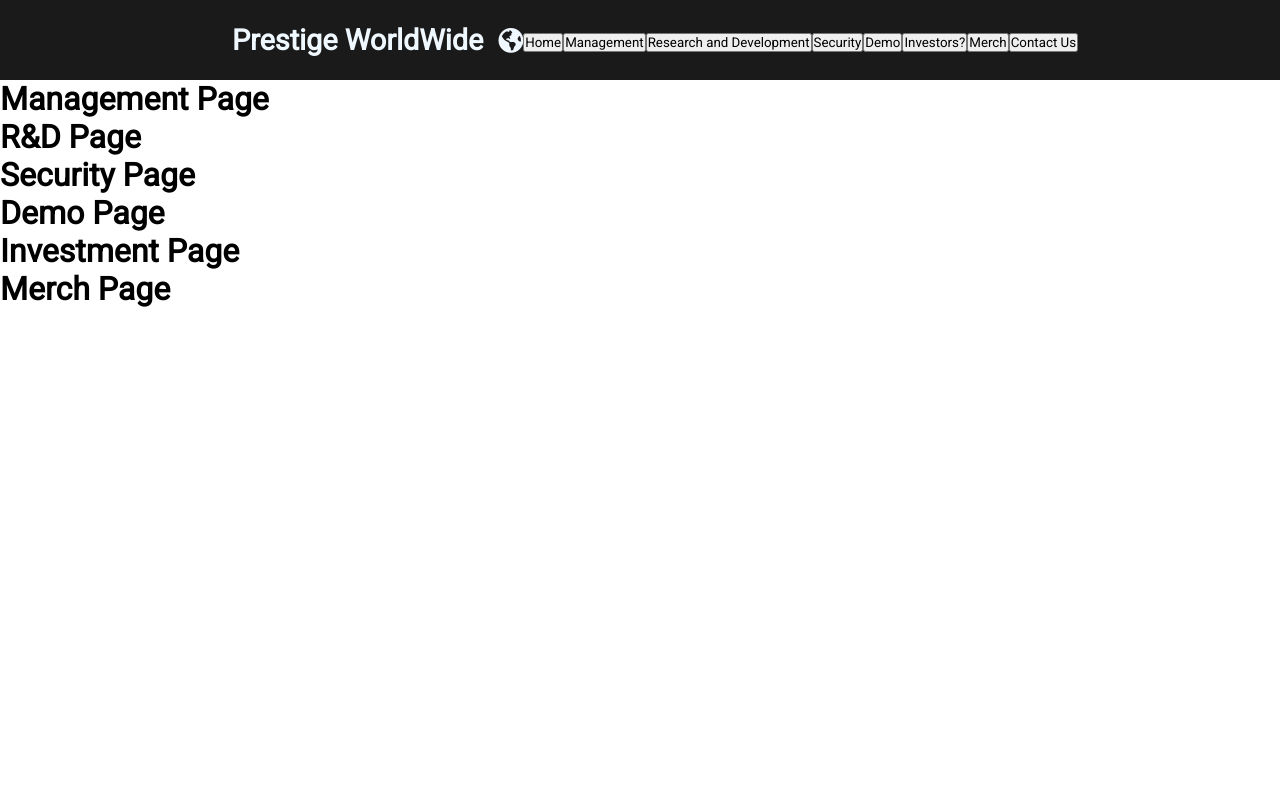
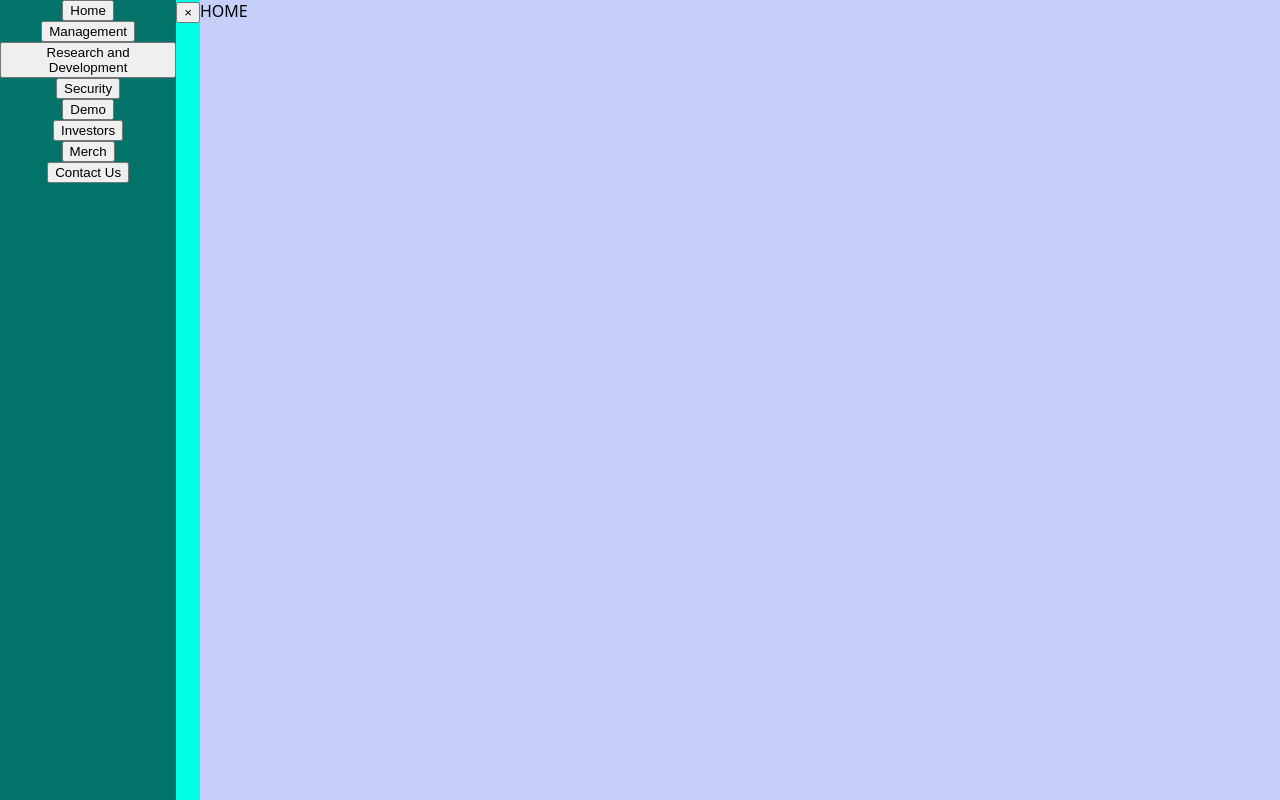
Before and after one commit to Mjkli/pwwsite, a React (Vite) app: page / in a window 1280 px wide. Built offline with nearby package versions, Linux system fonts and the light colour scheme.

Commit message:
Nav bar is sliding now

```diff
--- a/src/App.css
+++ b/src/App.css
@@ -1,6 +1,29 @@
-*{
+* {
     box-sizing: border-box;
+}
+
+:root,
+html,
+body,
+#root {
+    min-height: 100%;
+}
+
+body {
     margin: 0;
-    padding: 0;
-    font-family: 'Roboto', sans-serif;
+    background-color: #c6cefa;
+    font-family: system-ui, sans-serif;
 }
+
+.app {
+    display: flex;
+    min-height: 100vh;
+    z-index: 1;
+}
+
+.navcontainer {
+    width: 200px;
+    background-color: #01ffe6;
+    display: flex;
+    flex-direction: row;
+}
--- a/src/App.tsx
+++ b/src/App.tsx
@@ -1,26 +1,22 @@
-import React from 'react';
 import './App.css';
 import Navbar from './components/NavBar/NavBar';
-import Home from './pages/Home'
-import Management from './pages/management';
-import RnD from './pages/RnD';
-import Security from './pages/security';
-import Demo from './pages/Demo';
-import Merch from './pages/Merch';
-import Investment from './pages/Investment';
+import Core from './components/Core/core';
+import { useState, useEffect } from 'react';
+
 
 function App() {
+
+  const [mainPage, setMainPage] = useState("Home");
+
+
+
   return (
-    <>
-      <Navbar />
-      <Home />
-      <Management />
-      <RnD />
-      <Security />
-      <Demo />
-      <Investment />
-      <Merch />
-    </>
+    <div className="app">
+      <div className="navcontainer">
+        <Navbar setMainPage={setMainPage} />
+      </div>
+      <Core mainPage={mainPage} />
+    </div>
   );
 }
 
--- /dev/null
+++ b/src/components/Core/core.tsx
@@ -0,0 +1,30 @@
+import Home from "../../pages/Home";
+import Management from "../../pages/management";
+import RnD from "../../pages/RnD";
+import Security from "../../pages/security";
+import Demo from "../../pages/Demo";
+import Investors from "../../pages/Investment";
+import Merch from "../../pages/Merch";
+import ContactUs from "../../pages/contact";
+
+const pageMap: { [key: string]: JSX.Element } = {
+    "Home": <Home />,
+    "Management": <Management />,
+    "Research and Development": <RnD />,
+    "Security": <Security />,
+    "Demo": <Demo />,
+    "Investors": <Investors />,
+    "Merch": <Merch />,
+    "Contact Us": <ContactUs />
+};
+
+
+function Core({ mainPage }: { mainPage: string }) {
+    return (
+        <>
+            {pageMap[mainPage]}
+        </>
+    );
+}
+
+export default Core;
--- a/src/components/NavBar/NavBar.css
+++ b/src/components/NavBar/NavBar.css
@@ -1,106 +1,16 @@
-.NavBarItems {
-    background: linear-gradient(90deg, rgba(0, 0, 0, 0.897) 0%, rgb(0, 0, 0,0.897) 100%);
-    height: 80px;
-    justify-content: center;
+
+.navbar {
+    display: flex;
+    flex-direction: column;
     align-items: center;
-    font-size: 1.2rem;
-    display: flex;
+    background-color: #027368;
 }
 
-.navbar-logo{
-    color: aliceblue;
-    justify-self: start;
-    margin-left: 30px;
+.hamburger {
+    background-color: #a4a3a3;
+    border: none;
+    font-size: 24px;
     cursor: pointer;
+    height: 40px;
+    width: 40px;
 }
-
-.fa-globe-americas {
-    margin-left: 0.5rem;
-    font-size: 1.6rem;
-}
-
-.nav-menu{
-    display: grid;
-    grid-template-columns: repeat(8,auto);
-    grid-gap: 15px;
-    list-style: none;
-    text-align: center;
-    width: 80vw;
-    justify-content: end;
-}
-
-.nav-links {
-    color: aliceblue;
-    text-decoration: none;
-    padding: 0.5rem 1rem;
-}
-
-.nav-links:hover{
-    background-color: #f8f8f81f;
-    border-radius: 4px;
-    transition:all 0.2s ease-out;
-}
-
-.fa-bars{
-    color: #fff;
-}
-.nav-links-mobile{
-    display: none;
-}
-
-.menu-icon {
-    display: none;
-}
-
-@media screen and (max-widith: 960px){
-    .NavBarItems{
-        position: relative;
-    }
-    .nav-menu{
-        display: flex;
-        flex-direction: column;
-        width: 100%;
-        height: 500px;
-        position: absolute;
-        top: 80px;
-        left: -100%;
-        opacity: 1;
-        transition: all 0.5s ease;
-    }
-    .nav-menu.active{
-        background: #6668f4;
-        left: 0;
-        opacity: 1;
-        transition: all 0.5s ease;
-        z-index: 1;
-    }
-
-    .nav-links{
-        text-align: center;
-        padding: 2rem;
-        width: 100%;
-        display: table;
-    }
-
-    .nav-links:hover {
-        background-color: #7577fa;
-        border-radius: 0;
-    }
-
-    .navbar-logo{
-        position: absolute;
-        top: 0;
-        left: 0;
-        transform: translate(25%, 50%);
-    }
-
-    .menu-icon{
-        display: block;
-        position: absolute;
-        top: 0;
-        right: 0;
-        transform: translate(-100%,60%);
-        font-size: 1.8rem;
-        cursor: pointer;
-    }
-}
--- a/src/components/NavBar/NavBar.tsx
+++ b/src/components/NavBar/NavBar.tsx
@@ -1,47 +1,54 @@
-import { useState } from "react";
+import React from "react";
 import "./NavBar.css";
 
-function NavBar() {
-    const [clicked, setClicked] = useState(false);
-
-    const handleClick = () => {
-        setClicked(prev => !prev);
-    };
+function NavBar({ setMainPage }: { setMainPage: (page: string) => void }) {
+    let [isNavHidden, setIsNavHidden] = React.useState(false);
 
     return (
-        <nav className="NavBarItems">
-            <h1 className="navbar-logo">Prestige WorldWide <i className="fas fa-globe-americas"></i></h1>
-            <div className="menu-icon" onClick={handleClick}>
-                <i className={clicked ? 'fas fa-times' : 'fas fa-bars'}></i>
-            </div>
-            <ul>
-                <button type="button">
+        <>
+            { isNavHidden ? null : (
+                <div className="navbar">
+                    <button onClick={() => setMainPage("Home")}>
                         Home
                     </button>
-                <button type="button">
+                    <button type="button" onClick={() => setMainPage("Management")}>
                         Management
                     </button>
-                <button type="button">
+                    <button type="button" onClick={() => setMainPage("Research and Development")}>
                         Research and Development
                     </button>
-                <button type="button">
+                    <button type="button" onClick={() => setMainPage("Security")}>
                         Security
                     </button>
-                <button type="button">
+                    <button type="button" onClick={() => setMainPage("Demo")}>
                         Demo
                     </button>
-                <button type="button">
-                    Investors?
+                    <button type="button" onClick={() => setMainPage("Investors")}>
+                        Investors
                     </button>
-                <button type="button">
+                    <button type="button" onClick={() => setMainPage("Merch")}>
                         Merch
                     </button>
-                <button type="button">
+                    <button type="button" onClick={() => setMainPage("Contact Us")}>
                         Contact Us
                     </button>
-            </ul>
-        </nav>
-    )
+                </div>
+            )}
+            { isNavHidden ? (
+                <div className="nav-toggle">
+                    <button onClick={() => setIsNavHidden(false)}>
+                        ☰
+                    </button>
+                </div>
+            ) : (
+                <div className="nav-toggle">
+                    <button onClick={() => setIsNavHidden(true)}>
+                        ×
+                    </button>
+                </div>
+            )}
+        </>
+    );
 }
 
 export default NavBar;
--- a/src/pages/Home.tsx
+++ b/src/pages/Home.tsx
@@ -3,6 +3,7 @@ import '../App.css'
 const Home = () => {
     return(
         <>
+            <div>HOME</div>
         </>
     )
 }
--- /dev/null
+++ b/src/pages/contact.tsx
@@ -0,0 +1,10 @@
+
+function Contact() {
+    return (
+        <div>
+            <h1>Contact Us</h1>
+        </div>
+    )
+}
+
+export default Contact;
```
Also changed, not shown: src/components/Core/core.css (added). Lines whose indentation alone changed are shown as unchanged.
